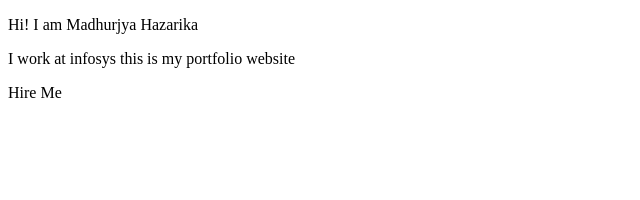
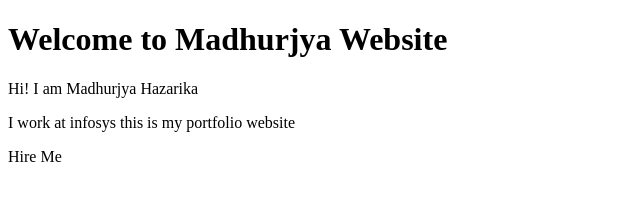
Before and after one commit to MADHURJYAHAZARIKA/Portfolio-Website, a plain HTML site: page Index.html in a window 1280 px wide. Shown: the whole page, without its empty margins (0-640 px from the left). Drawn offline with Linux system fonts and the light colour scheme.

Commit message:
Update Index.html

```diff
--- a/Index.html
+++ b/Index.html
@@ -7,6 +7,7 @@
     <title>Mahurjya Hazarika Portfolio</title>
 </head>
 <body>
+    <h1>Welcome to Madhurjya Website</h1>
     <p>Hi! I am Madhurjya Hazarika</p>
     <P>I work at infosys this is my portfolio  website</P>
     <p>Hire Me</p>
```
